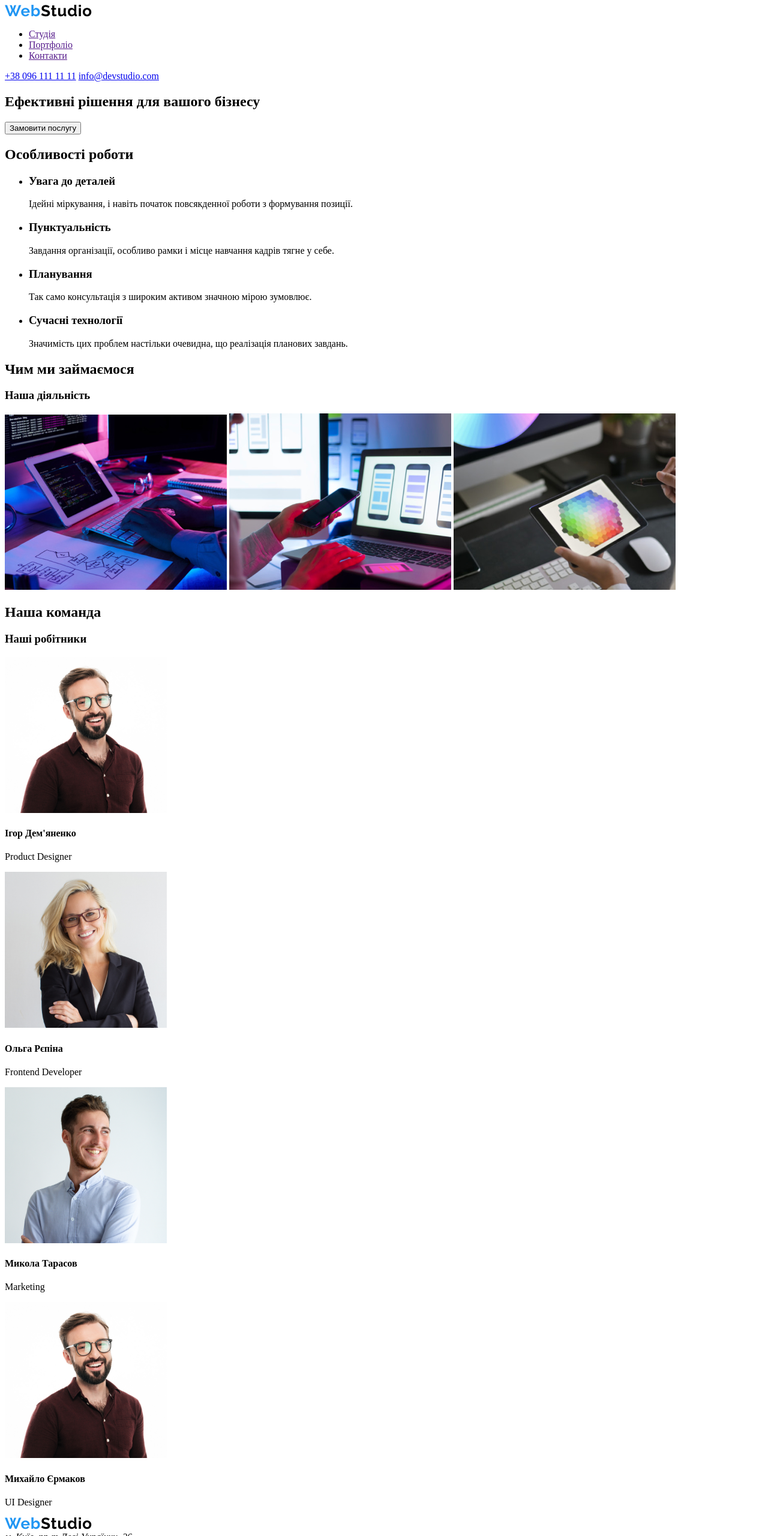
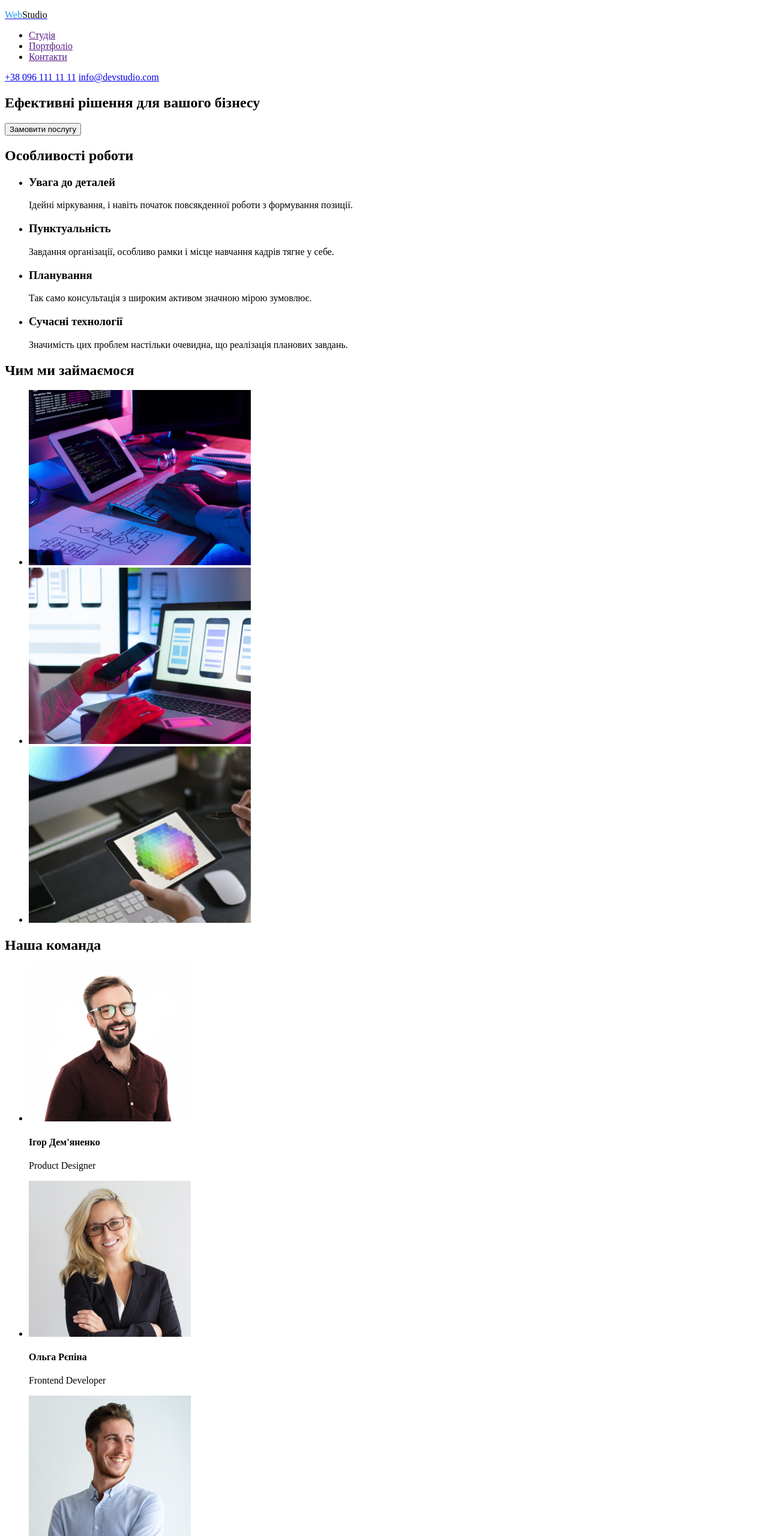
Before and after one commit to OlenaSukhovarova/goit-marup-hw-01, a plain HTML site: page index.html in a window 1280 px wide. Shown: the top 2560 px of the page at 60% size. Drawn offline with Linux system fonts and the light colour scheme.

Commit message:
Update index.html
Logo is text-link, groups of pictures are lists

```diff
--- a/index.html
+++ b/index.html
@@ -15,7 +15,7 @@
         <nav>
             <!-- Logo -->
             <a href="/">
-                <img src="image/WebStudio.jpeg" alt="Логотип" width="145">
+                <p><span style="color: #2196F3; font: Raleway; font-size: 26;">Web</span><span style="color: #000000; font: Bold; font-size: 26;">Studio</span></p>
             </a>
 
             <!-- Navbar -->
@@ -51,7 +51,6 @@
         </div>
 
         <!-- Features -->
-        <div>
             <section>
                 <h2>Особливості роботи</h2>
                 <ul>
@@ -76,63 +75,64 @@
                     </li>
                 </ul>
             </section>
-        </div>
 
         <!-- What do we do?  -->
-        <div>
             <section>
                 <h2>
                     Чим ми займаємося
                 </h2>
-                <section>
-                    <h3>Наша діяльність</h3>
-                    <img src="image/box1.jpeg" alt="офіс" width="370">
-                    <img src="image/box2.jpeg" alt="офіс" width="370">
-                    <img src="image/box3.jpeg" alt="офіс" width="370">
-                </section>
+                <ul>
+                    <li>
+                        <img src="image/box1.jpeg" alt="офіс" width="370">
+                    </li>
+                    <li>
+                        <img src="image/box2.jpeg" alt="офіс" width="370">
+                    </li>
+                    <li>
+                        <img src="image/box3.jpeg" alt="офіс" width="370">
+                    </li>
+                </ul>
             </section>
-        </div>
 
         <!-- Our team -->
-        <div>
-            <section>
+        <section>
                 <h2>
                     Наша команда
                 </h2>
-                <section>
-                    <h3>Наші робітники</h3>
-                    <section>
+                <ul>
+                    <li>
                         <img src="image/img3.jpg" alt="Ігор Дем'яненко" width="270">
                         <h4>Ігор Дем'яненко</h4>
                         <p>Product Designer</p>
-                    </section>
-                    <section>
+                    </li>
+                    <li>
                         <img src="image/img2.jpg" alt="Ольга Рєпіна" width="270">
                         <h4>Ольга Рєпіна</h4>
                         <p>Frontend Developer</p>
-                    </section>
-                    <section>
+                    </li>
+                    <li>
                         <img src="image/img1.jpg" alt="Микола Тарасов" width="270">
                         <h4>Микола Тарасов</h4>
                         <p>Marketing</p>
-                    </section>
-                    <section>
+                    </li>
+                    <li>
                         <img src="image/img.jpeg" alt="Михайло Єрмаков" width="270">
                         <h4>Михайло Єрмаков</h4>
                         <p>UI Designer</p>
-                    </section>
-                </section>
-            </section>
-        </div>
+                    </li>
+                </ul>
+        </section>
     </main>
 
     <!-- Footer -->
     <footer>
-        <img src="image/WebStudio.jpeg" alt="Logo" width="145">
+        <a href="/">
+            <p><span style="color: #2196F3; font: Raleway; font-size: 26;">Web</span><span style="color: #000000; font: Bold; font-size: 26;">Studio</span></p>
+        </a>
         <address>
-            м. Київ, пр-т Лесі Українки, 26 <br />
-            info@devstudio.com <br />
-            +38 096 111 11 11
+            <a href="посилання на google map" target="_blank" rel="noopener noreferrer">м. Київ, пр-т Лесі Українки, 26</a> <br />
+            <a href="mailto:info@devstudio.com">info@devstudio.com</a> <br />
+            <a href="tel:+380961111111">+38 096 111 11 11</a>
         </address>
     </footer>
 
```
